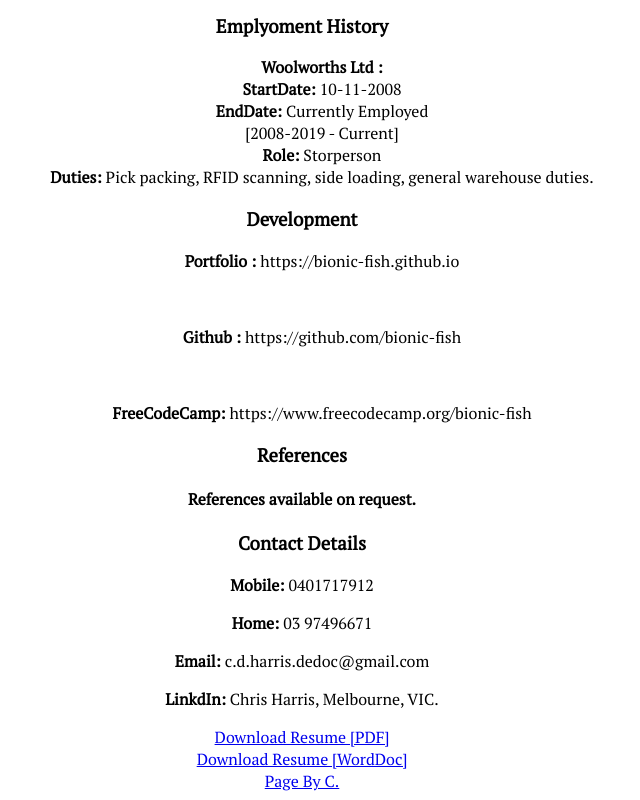
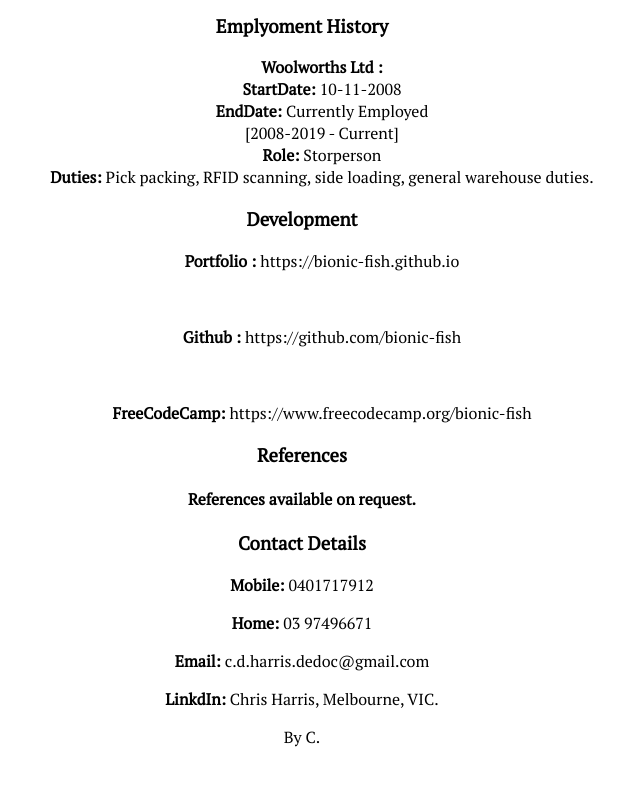
Before and after one commit to bionic-fish/old-port, a plain HTML site: page assets/docs/webRes.html in a window 1280 px wide. Shown: the part 2187-2987 px from the top of the page, without its empty margins (338-978 px from the left). After the commit the page ends 2943 px from the top, so only its background shows below. Drawn offline with Linux system fonts and the light colour scheme.

Commit message:
saveEdits

```diff
--- a/assets/docs/webRes.html
+++ b/assets/docs/webRes.html
@@ -197,9 +197,7 @@
 </div><!-- container ends here -->
 
 <footer>
-<a href="docs/CDHarrisResume.PDF">Download Resume [PDF]</button><br>
-<a href="docs/CDHarrisResume.DOCX">Download Resume [WordDoc]</button>  <br>
-  Page By C.
+ By C.
 
 </footer>
 </body>
```
Also changed, not shown: index.html (+3 -3 lines).
